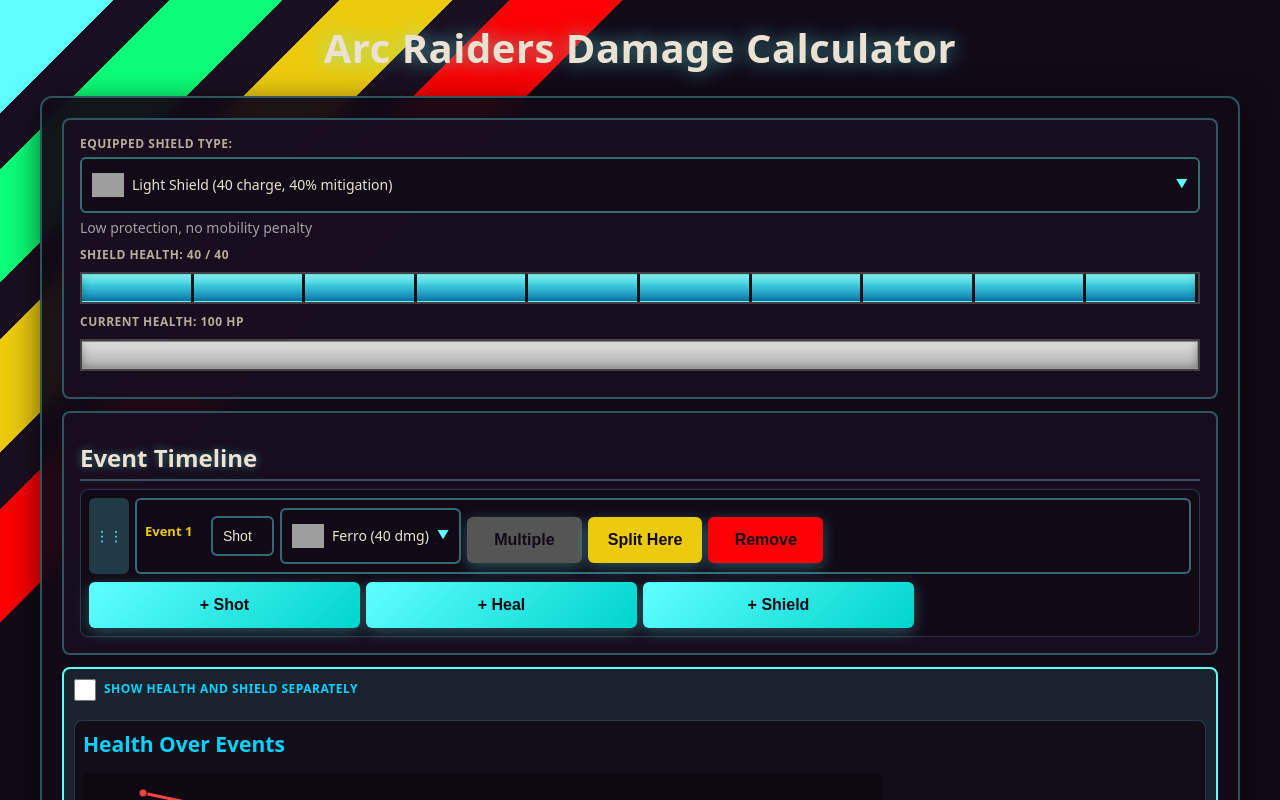
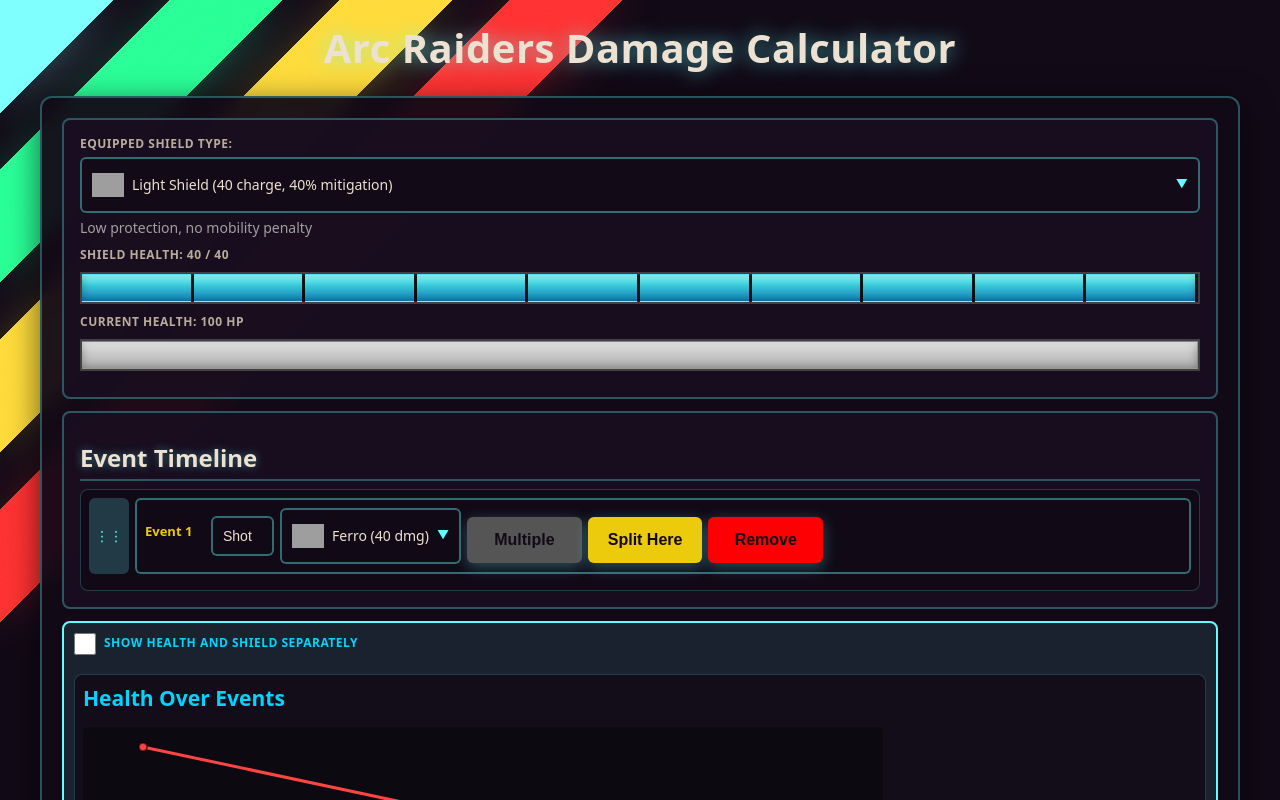
Before and after one commit to Yarden-zamir/arc-raiders-heal-shield-calculator, a React (Vite) app: page / in a window 1280 px wide. Shown: the top 800 px of the page. Built offline with nearby package versions, Linux system fonts and the light colour scheme; grey boxes are pictures that could not be loaded.

Commit message:
Remove event action buttons from App component and enhance body background styles in index.css with new gradients and layering effects.

```diff
--- a/src/App.jsx
+++ b/src/App.jsx
@@ -1631,17 +1631,6 @@
                 </div>
               </div>
             ))}
-            <div className="event-actions">
-              <button onClick={() => addEvent('shot')}>
-                + Shot
-              </button>
-              <button onClick={() => addEvent('heal')}>
-                + Heal
-              </button>
-              <button onClick={() => addEvent('shield')}>
-                + Shield
-              </button>
-            </div>
           </div>
         </div>
 
--- a/src/index.css
+++ b/src/index.css
@@ -32,37 +32,82 @@
 
 body {
   font-family: system-ui, -apple-system, BlinkMacSystemFont, 'Segoe UI', Roboto, Oxygen, Ubuntu, Cantarell, sans-serif;
-  background:
-    linear-gradient(135deg,
-      #60ffff 0px,
-      #60ffff 80px,
-      #1a0f20 80px,
-      #1a0f20 120px,
-      #0bfe78 120px,
-      #0bfe78 200px,
-      #1a0f20 200px,
-      #1a0f20 240px,
-      #eccb0d 240px,
-      #eccb0d 320px,
-      #1a0f20 320px,
-      #1a0f20 360px,
-      #fc0003 360px,
-      #fc0003 440px,
-      var(--color-bg-dark) 440px
-    );
+  background: var(--color-bg-dark);
   color: var(--color-text);
   min-height: 100vh;
   padding: 0rem;
   font-size: 16px;
   line-height: 1.4;
   overflow-x: hidden;
+  position: relative;
+}
+
+body::before {
+  content: '';
+  position: fixed;
+  top: 0;
+  left: 0;
+  width: 100%;
+  height: 100%;
+  background:
+    linear-gradient(135deg,
+      #80ffff 0px,
+      #80ffff 80px,
+      #120a17 80px,
+      #120a17 120px,
+      #2aff98 120px,
+      #2aff98 200px,
+      #120a17 200px,
+      #120a17 240px,
+      #ffdc3d 240px,
+      #ffdc3d 320px,
+      #120a17 320px,
+      #120a17 360px,
+      #ff3333 360px,
+      #ff3333 440px,
+      #120a17 440px
+    );
+  pointer-events: none;
+  z-index: 0;
+}
+
+body::after {
+  content: '';
+  position: fixed;
+  top: 0;
+  left: 0;
+  width: 100%;
+  height: 100%;
+  background:
+    linear-gradient(135deg,
+      transparent 0px,
+      transparent 20px,
+      rgba(128, 255, 255, 0.8) 40px,
+      rgba(128, 255, 255, 0) 80px,
+      transparent 120px,
+      transparent 140px,
+      rgba(42, 255, 152, 0.8) 160px,
+      rgba(42, 255, 152, 0) 200px,
+      transparent 240px,
+      transparent 260px,
+      rgba(255, 220, 61, 0.8) 280px,
+      rgba(255, 220, 61, 0) 320px,
+      transparent 360px,
+      transparent 380px,
+      rgba(255, 51, 51, 0.8) 400px,
+      rgba(255, 51, 51, 0) 440px,
+      transparent 440px
+    );
+  filter: blur(30px);
+  pointer-events: none;
+  z-index: 1;
 }
 
 #root {
   max-width: 1200px;
   margin: 0 auto;
   position: relative;
-  z-index: 1;
+  z-index: 10;
 }
 
 /* Typography - Mobile first */
```
